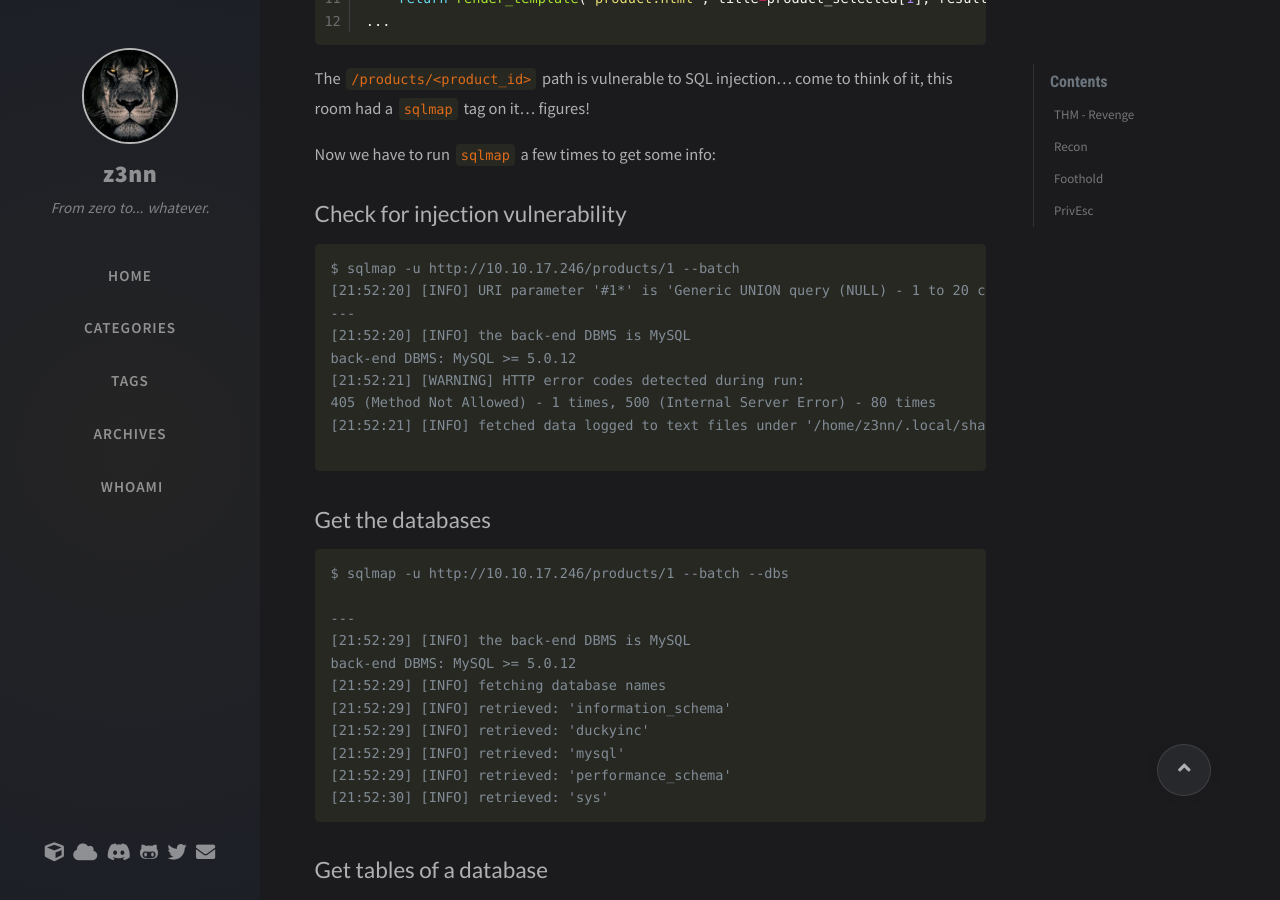
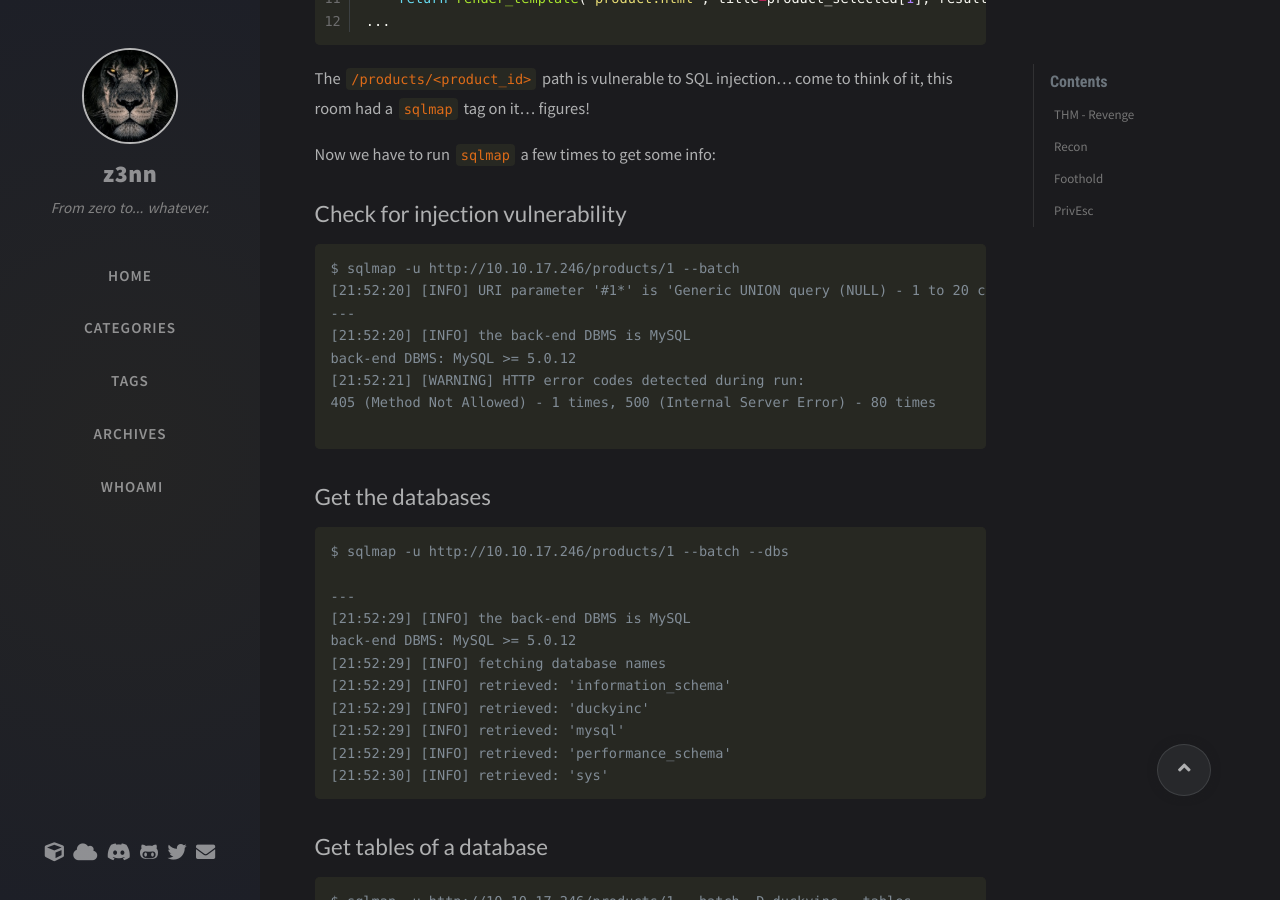
Before and after one commit to 7a336e6e/7a336e6e.github.io, a Jekyll site: the page built from _posts/2020-10-19-thm-revenge.md, in a window 1280 px wide and 900 px high, scrolled down 2535 px. Built offline with Jekyll 4.4.1, drawn with Linux system fonts in a browser that asks for light colours; nearby versions of some CDN libraries; comment, search, counter and statistics services are not loaded.

Commit message:
removed extra line

````diff
--- a/_posts/2020-10-19-thm-revenge.md
+++ b/_posts/2020-10-19-thm-revenge.md
@@ -115,7 +115,6 @@ $ sqlmap -u http://10.10.17.246/products/1 --batch
 back-end DBMS: MySQL >= 5.0.12
 [21:52:21] [WARNING] HTTP error codes detected during run:
 405 (Method Not Allowed) - 1 times, 500 (Internal Server Error) - 80 times
-[21:52:21] [INFO] fetched data logged to text files under '/home/z3nn/.local/share/sqlmap/output/10.10.17.246'
 
 ```
 
````
